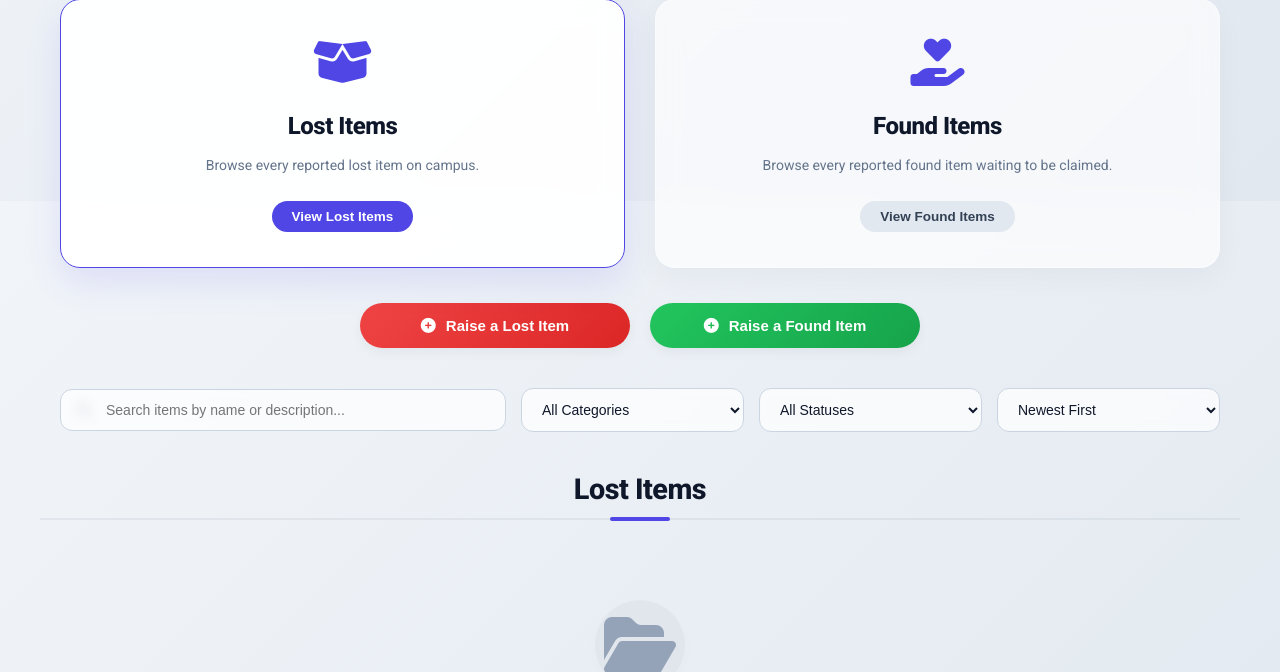
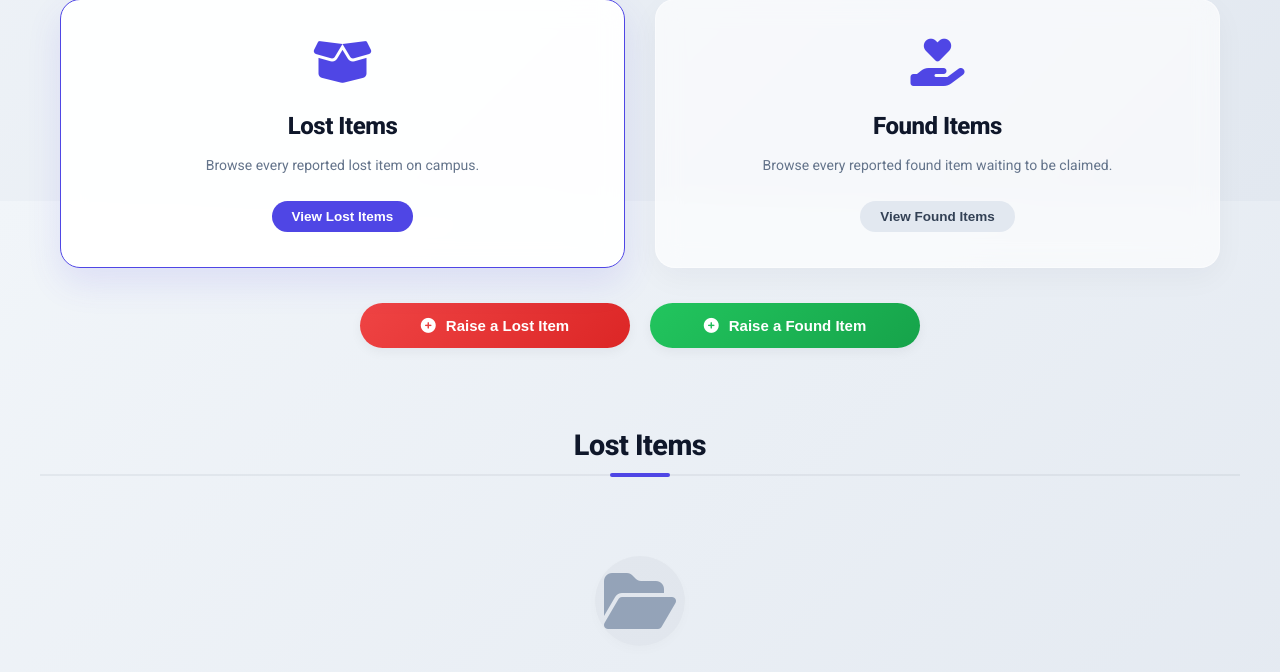
Before and after one commit to Dhanush-505/CampusFind, a Flask app: page /dashboard in a window 1280 px wide. Shown: the part 599-1271 px from the top of the page. Run offline with Flask 3, Linux system fonts and the light colour scheme; the visitor is signed in with stand-in values (Sample User, id 1); data that the repository does not hold is empty; some libraries are stand-ins or nearby versions.

Commit message:
visibility fix3

```diff
--- a/templates/index.html
+++ b/templates/index.html
@@ -1381,36 +1381,6 @@
     </div>
 </div>
 
-<!-- Search & Filter Bar -->
-<div class="search-toolbar">
-    <div class="search-input-wrapper">
-        <i class="fa-solid fa-magnifying-glass"></i>
-        <input type="text" id="searchInput" placeholder="Search items by name or description..." oninput="filterAndSortItems()">
-    </div>
-
-    <select id="categoryFilter" onchange="filterAndSortItems()">
-        <option value="All">All Categories</option>
-        <option value="Electronics">Electronics</option>
-        <option value="Books & Stationery">Books & Stationery</option>
-        <option value="Cards & Wallets">Cards & Wallets</option>
-        <option value="Clothing & Accessories">Clothing & Accessories</option>
-        <option value="Keys">Keys</option>
-        <option value="Others">Others</option>
-    </select>
-
-    <select id="statusFilter" onchange="filterAndSortItems()">
-        <option value="All">All Statuses</option>
-        <option value="Active">Active (Unresolved)</option>
-        <option value="Resolved">Resolved (Found/Claimed)</option>
-    </select>
-
-    <select id="sortOrder" onchange="filterAndSortItems()">
-        <option value="Newest">Newest First</option>
-        <option value="Oldest">Oldest First</option>
-        <option value="Alphabetical">Alphabetical (A-Z)</option>
-    </select>
-</div>
-
 <!-- View Section Title -->
 <div class="section-title-container">
     <h2 id="sectionTitle">Lost Items</h2>
@@ -1474,10 +1444,14 @@ function switchSection(section) {
     document.getElementById('sectionTitle').innerText = section === 'lost' ? 'Lost Items' : 'Found Items';
 
     // Reset filters
-    document.getElementById('searchInput').value = '';
-    document.getElementById('categoryFilter').value = 'All';
-    document.getElementById('statusFilter').value = 'All';
-    document.getElementById('sortOrder').value = 'Newest';
+    const searchInput = document.getElementById('searchInput');
+    const categoryFilter = document.getElementById('categoryFilter');
+    const statusFilter = document.getElementById('statusFilter');
+    const sortOrder = document.getElementById('sortOrder');
+    if (searchInput) searchInput.value = '';
+    if (categoryFilter) categoryFilter.value = 'All';
+    if (statusFilter) statusFilter.value = 'All';
+    if (sortOrder) sortOrder.value = 'Newest';
 
     filterAndSortItems();
 }
@@ -1537,18 +1511,23 @@ function animateCounter(id, target, startVal) {
 }
 
 // Load items dynamically
-function loadItems(){
-  // Display skeleton loaders
+function loadItems(isAutoRefresh = false){
   const container = document.getElementById('itemsContainer');
-  container.innerHTML = `
-    <div class="skeleton-card"><div class="skeleton-image"></div><div class="skeleton-line title"></div><div class="skeleton-line meta"></div><div class="skeleton-line desc"></div></div>
-    <div class="skeleton-card"><div class="skeleton-image"></div><div class="skeleton-line title"></div><div class="skeleton-line meta"></div><div class="skeleton-line desc"></div></div>
-    <div class="skeleton-card"><div class="skeleton-image"></div><div class="skeleton-line title"></div><div class="skeleton-line meta"></div><div class="skeleton-line desc"></div></div>
-  `;
+  // Display skeleton loaders only on initial load when no items are present
+  if (!isAutoRefresh && (!allItems || allItems.length === 0)) {
+    container.innerHTML = `
+      <div class="skeleton-card"><div class="skeleton-image"></div><div class="skeleton-line title"></div><div class="skeleton-line meta"></div><div class="skeleton-line desc"></div></div>
+      <div class="skeleton-card"><div class="skeleton-image"></div><div class="skeleton-line title"></div><div class="skeleton-line meta"></div><div class="skeleton-line desc"></div></div>
+      <div class="skeleton-card"><div class="skeleton-image"></div><div class="skeleton-line title"></div><div class="skeleton-line meta"></div><div class="skeleton-line desc"></div></div>
+    `;
+  }
 
   fetch('/get_items')
-    .then(res=>res.json())
-    .then(data=>{
+    .then(res => {
+      if (!res.ok) throw new Error('Failed to fetch items');
+      return res.json();
+    })
+    .then(data => {
       allItems = data;
 
       // Calculate active statistics
@@ -1563,15 +1542,31 @@ function loadItems(){
       prevFoundCount = totalFound;
 
       filterAndSortItems();
+    })
+    .catch(err => {
+      console.error("Error fetching items:", err);
+      if (!allItems || allItems.length === 0) {
+        container.innerHTML = `
+          <div class="empty-state" style="grid-column: 1 / -1;">
+            <div class="empty-state-icon"><i class="fa-solid fa-triangle-exclamation"></i></div>
+            <h3>Unable to load Lost & Found data</h3>
+            <p>Please check your connection or try again shortly.</p>
+          </div>
+        `;
+      }
     });
 }
 
 // Filter and sort items dynamically on the client
 function filterAndSortItems() {
-    const searchVal = document.getElementById('searchInput').value.toLowerCase();
-    const categoryVal = document.getElementById('categoryFilter').value;
-    const statusVal = document.getElementById('statusFilter').value;
-    const sortVal = document.getElementById('sortOrder').value;
+    const searchInput = document.getElementById('searchInput');
+    const categoryFilter = document.getElementById('categoryFilter');
+    const statusFilter = document.getElementById('statusFilter');
+    const sortOrder = document.getElementById('sortOrder');
+    const searchVal = searchInput ? searchInput.value.toLowerCase() : '';
+    const categoryVal = categoryFilter ? categoryFilter.value : 'All';
+    const statusVal = statusFilter ? statusFilter.value : 'All';
+    const sortVal = sortOrder ? sortOrder.value : 'Newest';
     const container = document.getElementById('itemsContainer');
 
     // 1. Filter by section (lost vs found)
@@ -1926,6 +1921,12 @@ function markFound(id){ fetch(`/mark_found/${id}`,{method:'POST'}).then(()=>load
 function deleteItem(id){ if(confirm("Are you sure?")){ fetch(`/delete_item/${id}`,{method:'POST'}).then(()=>loadItems()); } }
 
 // Initial load
+loadItems();
 switchSection('lost');
+
+// Auto refresh every 30 seconds
+setInterval(() => {
+    loadItems(true);
+}, 30000);
 </script>
 {% endblock %}
```
